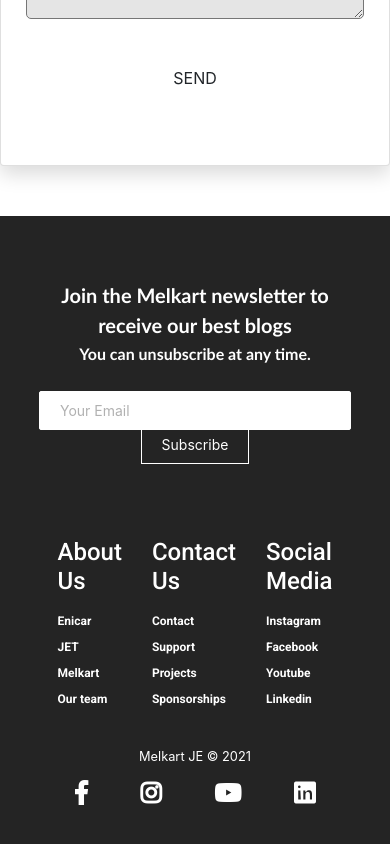
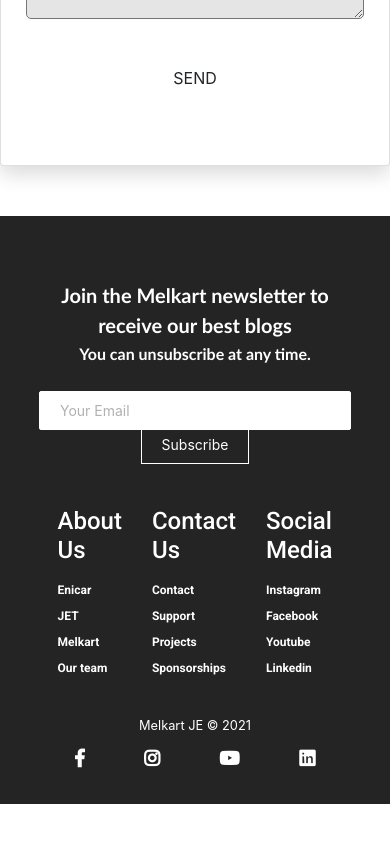
Before and after one commit to Med0uni/MelkartWebsite, a Next.js app: page /contact in a window 390 px wide. Shown: the part 1966-2810 px from the top of the page. After the commit the page ends 2770 px from the top, so only its background shows below. Built offline with nearby package versions, Linux system fonts and the light colour scheme.

Commit message:
added fonts

```diff
--- a/components/Footer/Footer.css
+++ b/components/Footer/Footer.css
@@ -113,8 +113,17 @@
   /* Social Icons */
   .social-icon-link {
     color: #fff;
-    font-size: 24px;
+    font-size: 18px;
   }
+  .facebook:hover {
+    color: #4267B2;}
+    .instagram:hover {
+      color:(45deg, #f09433 0%,#e6683c 25%,#dc2743 50%,#cc2366 75%,#bc1888 100%);}
+      .youtube:hover {
+        color: #FF0000;}
+        .linkedin:hover {
+          color: #0072b1;}
+
 
   .social-media {
     max-width: 1000px;
@@ -157,10 +166,6 @@
   }
 
   @media screen and (max-width: 820px) {
-    .footer-links {
-      padding-top: 2rem;
-    }
-
 
     .btn {
       width: 100%;
--- a/components/Footer/Footer.js
+++ b/components/Footer/Footer.js
@@ -88,7 +88,7 @@
               <i className='fab fa-youtube' />
             </a>
             <a
-              className='social-icon-link twitter'
+              className='social-icon-link linkedin'
               href='https://www.linkedin.com/company/melkart-je/'
               target='_blank'
               aria-label='LinkedIn'
```
